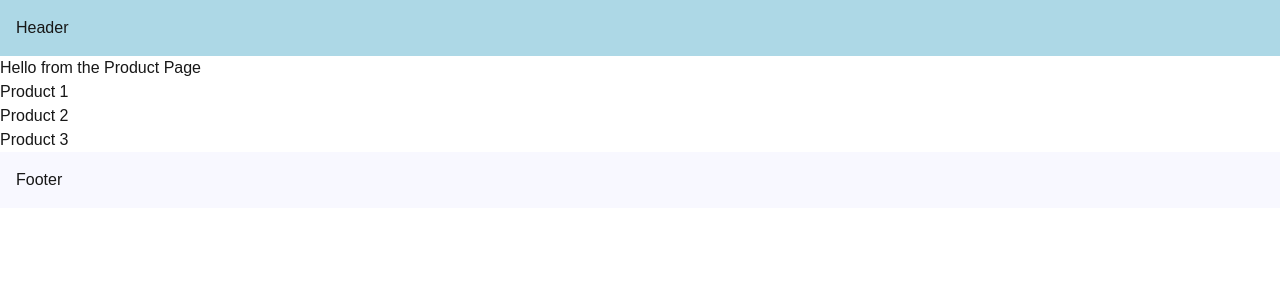
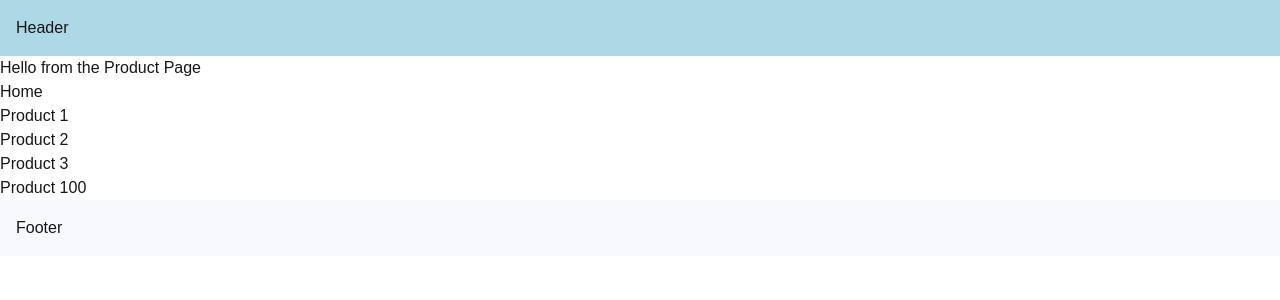
Before and after one commit to teja-afk/nextjs-practise, a Next.js app: page /products in a window 1280 px wide. Shown: the top 300 px of the page. Built offline with nearby package versions, Linux system fonts and the light colour scheme.

Commit message:
add: link compoonent

```diff
--- a/app/about/page.tsx
+++ b/app/about/page.tsx
@@ -1,3 +1,5 @@
+import Link from "next/link";
+
 export const metadata = {
   title: "About Page",
 }
@@ -6,6 +8,7 @@
   return (
     <div>
       <h1>Hello from the About Page</h1>
+      <Link href="/">Home</Link>
     </div>
   );
 }
--- a/app/page.tsx
+++ b/app/page.tsx
@@ -1,9 +1,11 @@
-import Image from "next/image";
+import Link from "next/link";
 
 export default function Home() {
   return (
     <div>
       <h1>Hello from the Home Page</h1>
+      <Link href="/about">About</Link>
+      <Link href="/products">Products</Link>
     </div>
   );
 }
--- a/app/products/[productId]/page.tsx
+++ b/app/products/[productId]/page.tsx
@@ -1,3 +1,4 @@
+import Link from "next/link";
 import { Metadata } from "next";
 
 type Props = {
@@ -17,5 +18,10 @@
 
 export default async function ProductDetails({ params }: Props) {
   const productId = (await params).productId;
-  return <h1>Details about Product {productId}</h1>;
+  return (
+    <>
+      <Link href="/">Home</Link>
+      <h1>Details about Product {productId}</h1>
+    </>
+  );
 }
--- a/app/products/page.tsx
+++ b/app/products/page.tsx
@@ -1,12 +1,16 @@
-import Image from "next/image";
+import Link from "next/link";
 
 export default function Home() {
+  const productId = 100;
   return (
     <div>
       <h1>Hello from the Product Page</h1>
-      <h2>Product 1</h2>
-      <h2>Product 2</h2>
-      <h2>Product 3</h2>
+      <Link href="/">Home</Link>
+      <h2><Link href="/products/1">Product 1</Link></h2>
+      <h2><Link href="/products/2">Product 2</Link></h2>
+      <h2><Link href="/products/3" replace>Product 3</Link></h2>
+      {/* replace will navigate directly to home or root page */}
+      <h2><Link href={`/products/${productId}`}>Product {productId}</Link></h2>
     </div>
   );
 }
```
